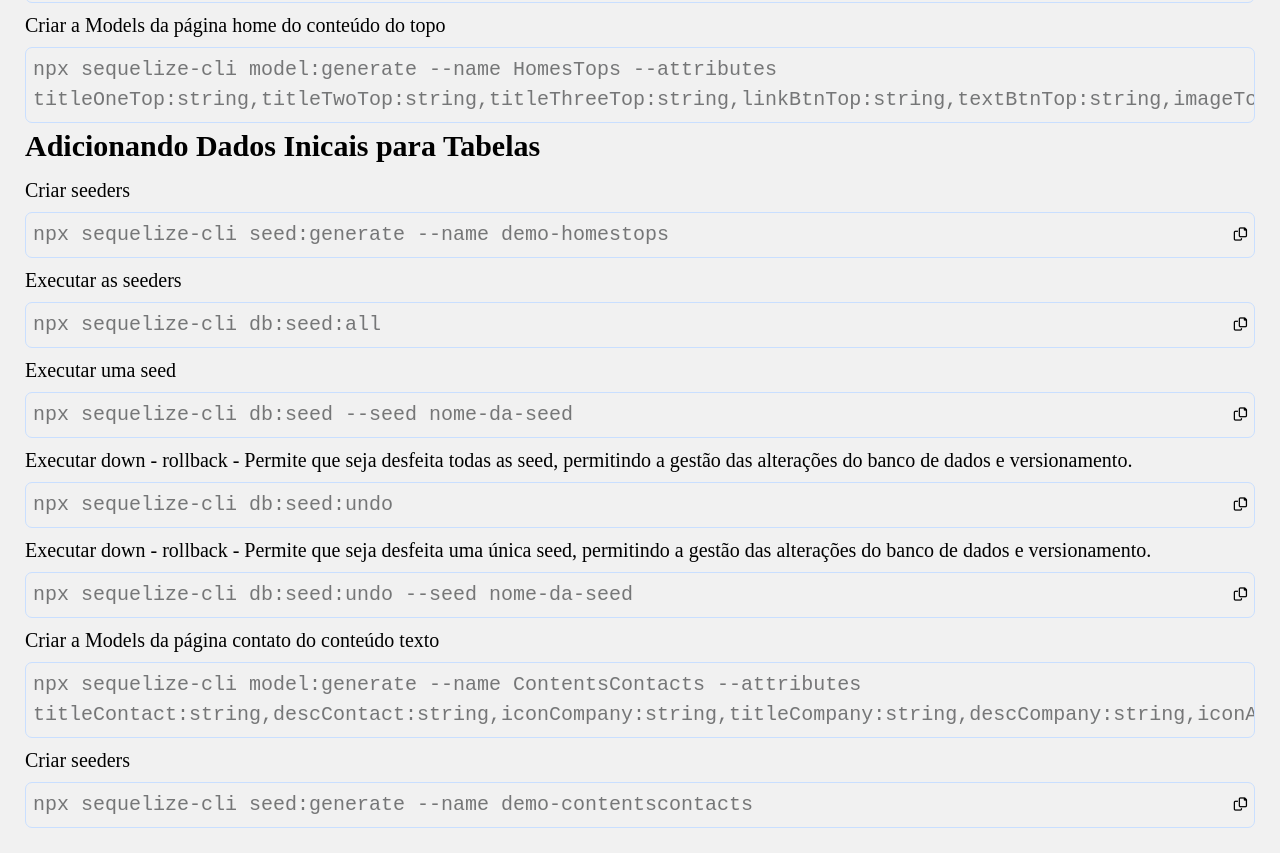
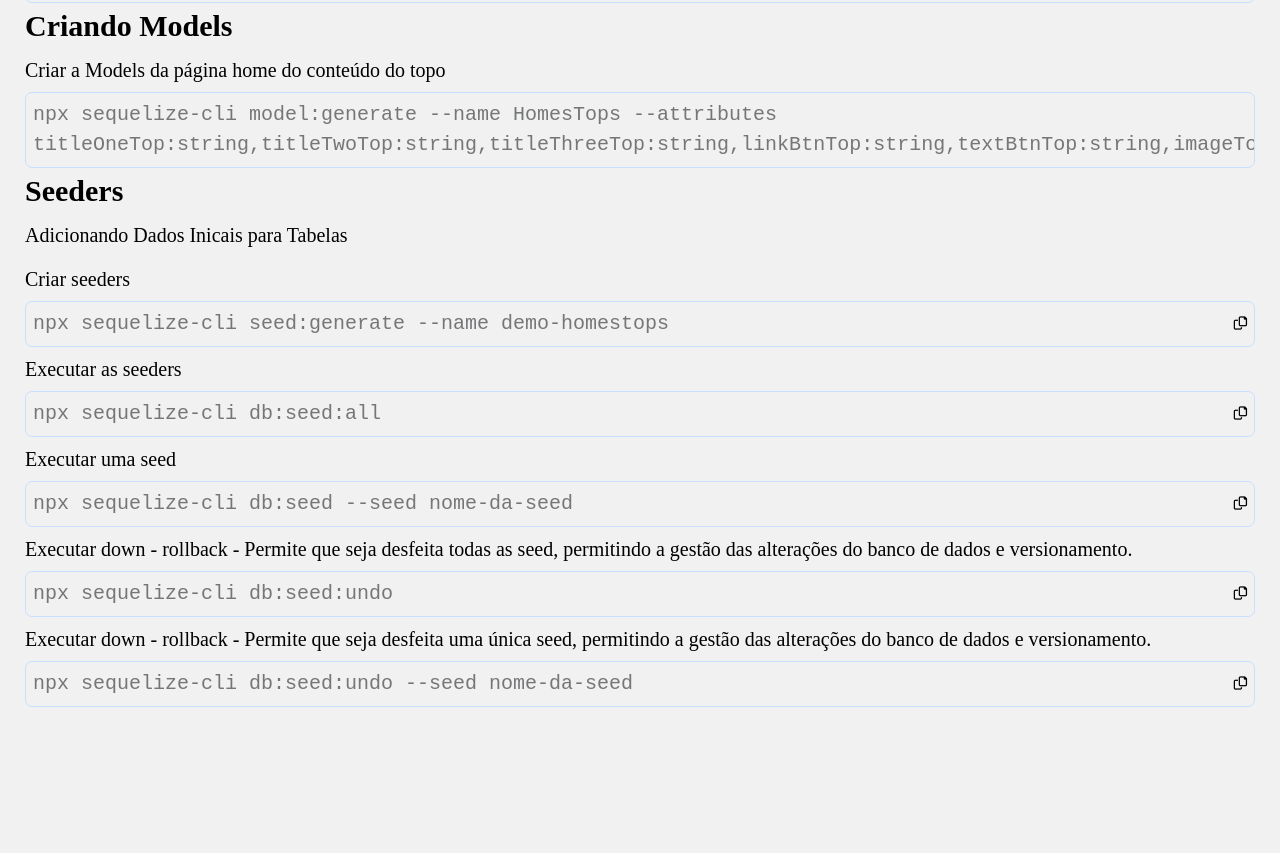
Before and after one commit to mlsfront/copiar, a plain HTML site: page otimizado.html in a window 1280 px wide. Shown: the part 1055-1908 px from the top of the page. After the commit the page ends 1787 px from the top, so only its background shows below. Drawn offline with nearby package versions, Linux system fonts and the light colour scheme.

Commit message:
feat: alterando conteudo texto modified:   otimizado.html

```diff
--- a/otimizado.html
+++ b/otimizado.html
@@ -127,7 +127,7 @@
             </code>
         </div>
 
-        <h2>Subundo as para o Banco de Dados</h2>
+        <h2>Interagindo como o  Banco de Dados</h2>
 
         <p>Executar as migrations</p>
 
@@ -147,6 +147,7 @@
             </code>
         </div>
 
+        <h2>Criando Models</h2>
         <p>Criar a Models da página home do conteúdo do topo </p>
 
         <div class="code c10">
@@ -156,7 +157,8 @@
             </code>
         </div>
 
-        <h2>Adicionando Dados Inicais para Tabelas</h2>
+        <h2>Seeders</h2>
+        <p>Adicionando Dados Inicais para Tabelas</p>
 
         <p>Criar seeders</p>
 
@@ -202,24 +204,6 @@
                 <button class="copyTexto" onclick="copyCode('.c15')"><i class="fa-regular fa-copy"></i></button>
             </code>
         </div>
-
-        <p>Criar a Models da página contato do conteúdo texto </p>
-
-        <div class="code c16">
-            <code>
-                npx sequelize-cli model:generate --name ContentsContacts --attributes titleContact:string,descContact:string,iconCompany:string,titleCompany:string,descCompany:string,iconAddress:string,titleAddress:string,descAddress:string,iconEmail:string,titleEmail:string,descEmail:string,titleForm:string
-                <button class="copyTexto" onclick="copyCode('.c16')"><i class="fa-regular fa-copy"></i></button>
-            </code>
-        </div>
-
-        <p>Criar seeders</p>
-
-        <div class="code c17">
-            <code>
-                npx sequelize-cli seed:generate --name demo-contentscontacts
-                <button class="copyTexto" onclick="copyCode('.c17')"><i class="fa-regular fa-copy"></i></button>
-            </code>
-        </div>
     </main>
 
     <script>
```
